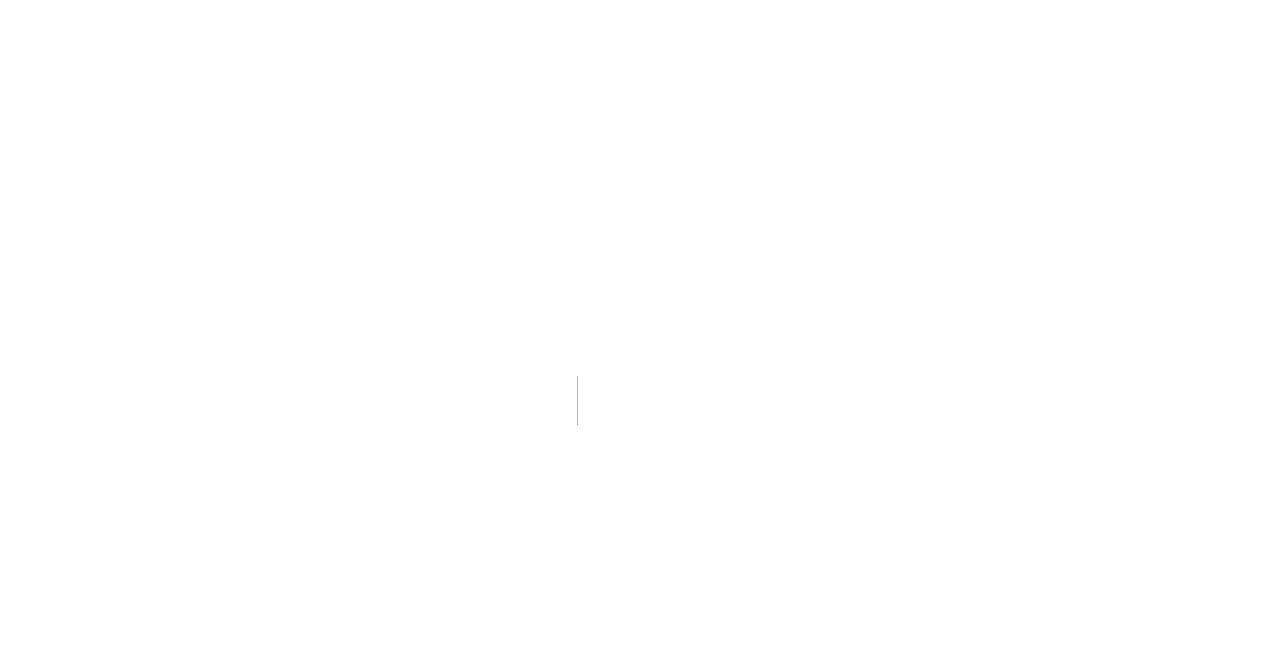
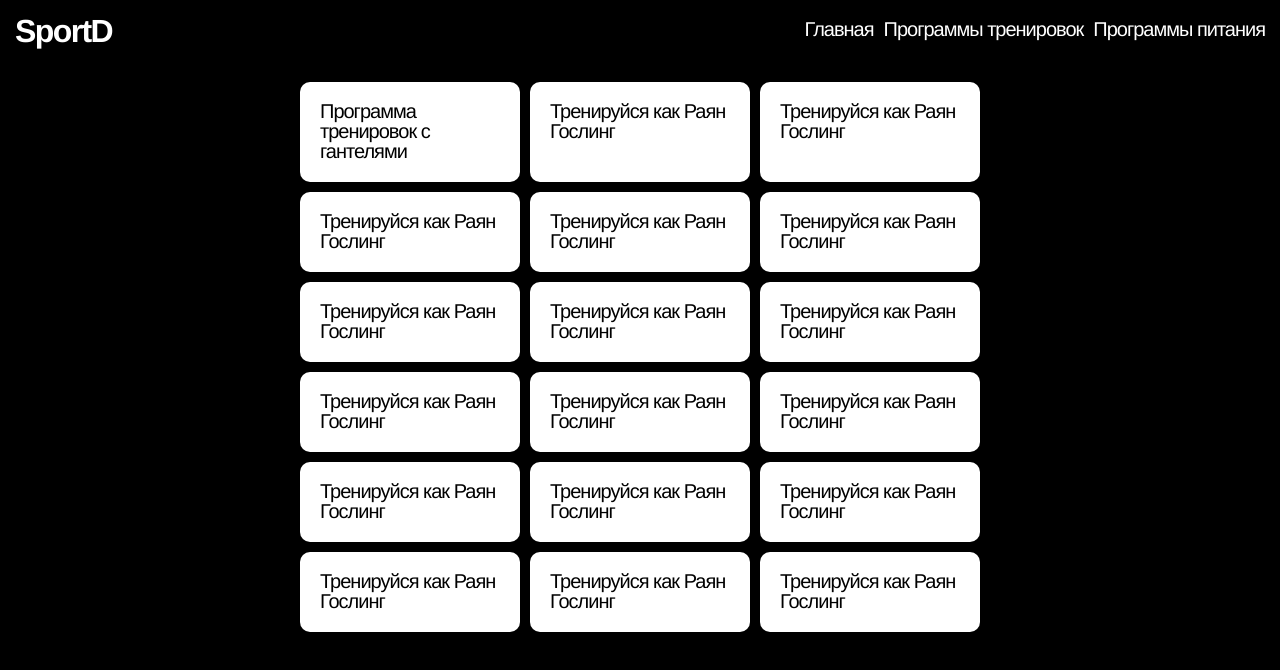
Before and after one commit to alternatio/fitness, a Next.js app: page /Training in a window 1280 px wide. Before the commit this address had no page. Shown: the top 670 px of the page. Built offline with nearby package versions, Linux system fonts and the light colour scheme.

Commit message:
small changes

```diff
--- /dev/null
+++ b/pages/Training.tsx
@@ -0,0 +1,29 @@
+import { NextPage } from 'next'
+import { memo } from 'react'
+import Header from '../src/components/Header/Header'
+import GlobalWrapper from '../src/ui/GlobalWrapper/GlobalWrapper'
+import style from '/styles/pages/Training.module.scss'
+import {data} from "../src/components/data/programsData";
+import { motion } from 'framer-motion'
+
+const Training: NextPage = () => {
+	return (
+		<GlobalWrapper>
+			<Header />
+			<div className={style.listWrapper}>
+				<motion.div layout={'size'} className={style.trainingsList}>
+					{data.map((value, index) => {
+						return (
+							<motion.div layout={'size'}
+								className={style.block}>
+								{value.title}
+							</motion.div>
+						)
+					})}
+				</motion.div>
+			</div>
+		</GlobalWrapper>
+	)
+}
+
+export default memo(Training)
--- a/src/components/data/programsData.ts
+++ b/src/components/data/programsData.ts
@@ -23,5 +23,149 @@ export const data: programI[] = [
       'Разминка: 5 минут',
       'Бег на беговой дорожке: 30-50 минут.'
     ]
+  },
+  {
+    title: 'Тренируйся как Раян Гослинг',
+    description: 'Тренировка по которой Раян Гослинг готовился к съемкам в фильме "Драйв"',
+    stage: 1,
+    steps: [
+      'Разминка: 5 минут',
+      'Бег на беговой дорожке: 30-50 минут.'
+    ]
+  },
+  {
+    title: 'Тренируйся как Раян Гослинг',
+    description: 'Тренировка по которой Раян Гослинг готовился к съемкам в фильме "Драйв"',
+    stage: 1,
+    steps: [
+      'Разминка: 5 минут',
+      'Бег на беговой дорожке: 30-50 минут.'
+    ]
+  },
+  {
+    title: 'Тренируйся как Раян Гослинг',
+    description: 'Тренировка по которой Раян Гослинг готовился к съемкам в фильме "Драйв"',
+    stage: 1,
+    steps: [
+      'Разминка: 5 минут',
+      'Бег на беговой дорожке: 30-50 минут.'
+    ]
+  },
+  {
+    title: 'Тренируйся как Раян Гослинг',
+    description: 'Тренировка по которой Раян Гослинг готовился к съемкам в фильме "Драйв"',
+    stage: 1,
+    steps: [
+      'Разминка: 5 минут',
+      'Бег на беговой дорожке: 30-50 минут.'
+    ]
+  },
+  {
+    title: 'Тренируйся как Раян Гослинг',
+    description: 'Тренировка по которой Раян Гослинг готовился к съемкам в фильме "Драйв"',
+    stage: 1,
+    steps: [
+      'Разминка: 5 минут',
+      'Бег на беговой дорожке: 30-50 минут.'
+    ]
+  },
+  {
+    title: 'Тренируйся как Раян Гослинг',
+    description: 'Тренировка по которой Раян Гослинг готовился к съемкам в фильме "Драйв"',
+    stage: 1,
+    steps: [
+      'Разминка: 5 минут',
+      'Бег на беговой дорожке: 30-50 минут.'
+    ]
+  },
+  {
+    title: 'Тренируйся как Раян Гослинг',
+    description: 'Тренировка по которой Раян Гослинг готовился к съемкам в фильме "Драйв"',
+    stage: 1,
+    steps: [
+      'Разминка: 5 минут',
+      'Бег на беговой дорожке: 30-50 минут.'
+    ]
+  },
+  {
+    title: 'Тренируйся как Раян Гослинг',
+    description: 'Тренировка по которой Раян Гослинг готовился к съемкам в фильме "Драйв"',
+    stage: 1,
+    steps: [
+      'Разминка: 5 минут',
+      'Бег на беговой дорожке: 30-50 минут.'
+    ]
+  },
+  {
+    title: 'Тренируйся как Раян Гослинг',
+    description: 'Тренировка по которой Раян Гослинг готовился к съемкам в фильме "Драйв"',
+    stage: 1,
+    steps: [
+      'Разминка: 5 минут',
+      'Бег на беговой дорожке: 30-50 минут.'
+    ]
+  },
+  {
+    title: 'Тренируйся как Раян Гослинг',
+    description: 'Тренировка по которой Раян Гослинг готовился к съемкам в фильме "Драйв"',
+    stage: 1,
+    steps: [
+      'Разминка: 5 минут',
+      'Бег на беговой дорожке: 30-50 минут.'
+    ]
+  },
+  {
+    title: 'Тренируйся как Раян Гослинг',
+    description: 'Тренировка по которой Раян Гослинг готовился к съемкам в фильме "Драйв"',
+    stage: 1,
+    steps: [
+      'Разминка: 5 минут',
+      'Бег на беговой дорожке: 30-50 минут.'
+    ]
+  },
+  {
+    title: 'Тренируйся как Раян Гослинг',
+    description: 'Тренировка по которой Раян Гослинг готовился к съемкам в фильме "Драйв"',
+    stage: 1,
+    steps: [
+      'Разминка: 5 минут',
+      'Бег на беговой дорожке: 30-50 минут.'
+    ]
+  },
+  {
+    title: 'Тренируйся как Раян Гослинг',
+    description: 'Тренировка по которой Раян Гослинг готовился к съемкам в фильме "Драйв"',
+    stage: 1,
+    steps: [
+      'Разминка: 5 минут',
+      'Бег на беговой дорожке: 30-50 минут.'
+    ]
+  },
+  {
+    title: 'Тренируйся как Раян Гослинг',
+    description: 'Тренировка по которой Раян Гослинг готовился к съемкам в фильме "Драйв"',
+    stage: 1,
+    steps: [
+      'Разминка: 5 минут',
+      'Бег на беговой дорожке: 30-50 минут.'
+    ]
+  },
+  {
+    title: 'Тренируйся как Раян Гослинг',
+    description: 'Тренировка по которой Раян Гослинг готовился к съемкам в фильме "Драйв"',
+    stage: 1,
+    steps: [
+      'Разминка: 5 минут',
+      'Бег на беговой дорожке: 30-50 минут.'
+    ]
+  },
+  {
+    title: 'Тренируйся как Раян Гослинг',
+    description: 'Тренировка по которой Раян Гослинг готовился к съемкам в фильме "Драйв"',
+    stage: 1,
+    steps: [
+      'Разминка: 5 минут',
+      'Бег на беговой дорожке: 30-50 минут.'
+    ]
   }
 ]
--- /dev/null
+++ b/styles/pages/Training.module.scss
@@ -0,0 +1,24 @@
+@import '/styles/variables';
+
+.listWrapper {
+  width: 100%;
+  display: flex;
+  align-items: center;
+  flex-direction: column;
+}
+
+.trainingsList {
+  display: flex;
+  justify-content: center;
+  flex-wrap: wrap;
+  width: min(100%, 40rem);
+  gap: .5rem;
+}
+
+.block {
+  width: 11rem;
+  background: $white;
+  padding: 1rem;
+  color: $black;
+  border-radius: .5rem;
+}
```
Also changed, not shown: pages/training.tsx (deleted, +0 -15 lines), src/components/Intro/Intro.tsx (+10 -6 lines).
